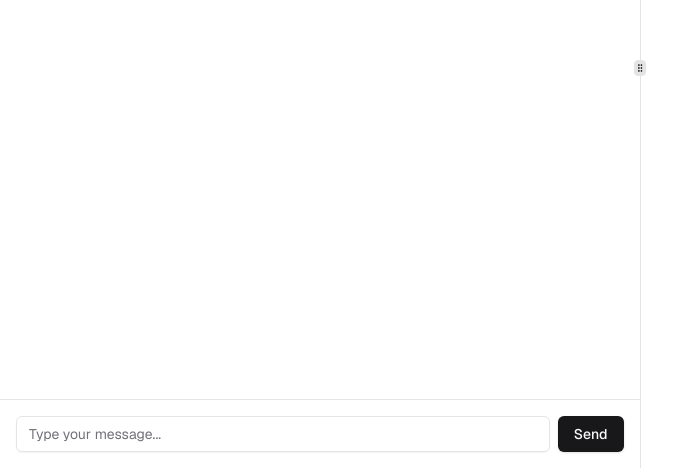
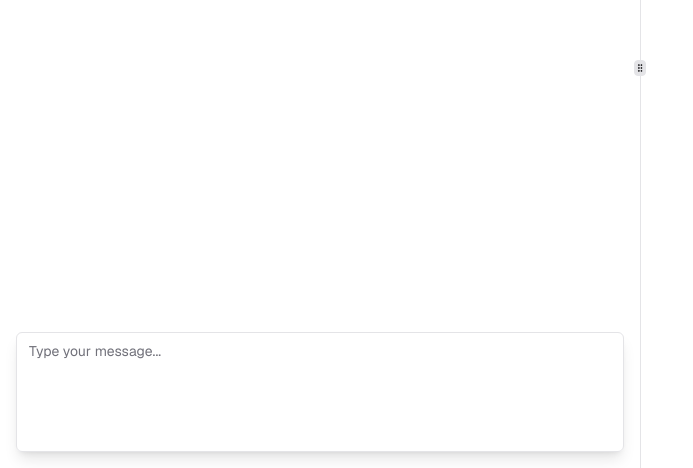
Before and after one commit to frithjo/AGC, a Next.js app: page / in a window 1280 px wide. Shown: the part 332-800 px from the top of the page, without its empty margins (0-693 px from the left). Built offline with nearby package versions, Linux system fonts and the light colour scheme.

Commit message:
Minor ui changes

```diff
--- a/components/chat-ui.tsx
+++ b/components/chat-ui.tsx
@@ -6,6 +6,8 @@ import { Input } from "@/components/ui/input";
 import { ScrollArea } from "@/components/ui/scroll-area";
 import { Message, useChat } from "ai/react";
 import { JSONContent } from "novel";
+import { Textarea } from "./ui/textarea";
+import { Loader2, SendIcon } from "lucide-react";
 
 export function ChatUI({
   setEditorContent,
@@ -14,25 +16,18 @@ export function ChatUI({
   setEditorContent: (content: JSONContent) => void;
   editorContent: JSONContent;
 }) {
-  const [mainMessages, setMainMessages] = useState<Message[]>([]);
-
-  const { messages, input, handleInputChange, handleSubmit } = useChat({
-    api: "/api/chat",
-    body: {
-      editorContent,
-    },
-  });
-
-  useEffect(() => {
-    if (messages.length > 0) {
-      setMainMessages([...mainMessages, ...messages]);
-    }
-  }, [messages]);
+  const { messages, input, handleInputChange, handleSubmit, isLoading } =
+    useChat({
+      api: "/api/chat",
+      body: {
+        editorContent,
+      },
+    });
 
   return (
     <div className="flex flex-col h-full">
       <ScrollArea className="flex-1 p-4">
-        {mainMessages.map((message) => (
+        {messages.map((message) => (
           <div
             key={message.id}
             className={`mb-4 ${
@@ -51,15 +46,36 @@ export function ChatUI({
           </div>
         ))}
       </ScrollArea>
-      <div className="p-4 border-t bg-background">
-        <div className="flex space-x-2">
-          <Input
+      <div className="p-4 bg-transparent">
+        <div className="flex space-x-2 relative">
+          <Textarea
             value={input}
             onChange={handleInputChange}
             placeholder="Type your message..."
-            onKeyDown={(e) => e.key === "Enter" && handleSubmit()}
+            className="min-h-[120px] resize-none shadow-lg"
+            onKeyDown={(e) => {
+              if (e.key === "Enter") {
+                if (e.shiftKey) {
+                  return;
+                }
+                e.preventDefault();
+                handleSubmit();
+              }
+            }}
           />
-          <Button onClick={handleSubmit}>Send</Button>
+          {input.length > 0 && (
+            <Button
+              onClick={handleSubmit}
+              size="icon"
+              className="rounded-full absolute bottom-2 right-1"
+            >
+              {isLoading ? (
+                <Loader2 className="w-4 h-4 animate-spin" />
+              ) : (
+                <SendIcon className="w-4 h-4" />
+              )}
+            </Button>
+          )}
         </div>
       </div>
     </div>
--- /dev/null
+++ b/components/ui/textarea.tsx
@@ -0,0 +1,22 @@
+import * as React from "react"
+
+import { cn } from "@/lib/utils"
+
+const Textarea = React.forwardRef<
+  HTMLTextAreaElement,
+  React.ComponentProps<"textarea">
+>(({ className, ...props }, ref) => {
+  return (
+    <textarea
+      className={cn(
+        "flex min-h-[60px] w-full rounded-md border border-input bg-transparent px-3 py-2 text-base shadow-sm placeholder:text-muted-foreground focus-visible:outline-none focus-visible:ring-1 focus-visible:ring-ring disabled:cursor-not-allowed disabled:opacity-50 md:text-sm",
+        className
+      )}
+      ref={ref}
+      {...props}
+    />
+  )
+})
+Textarea.displayName = "Textarea"
+
+export { Textarea }
```
